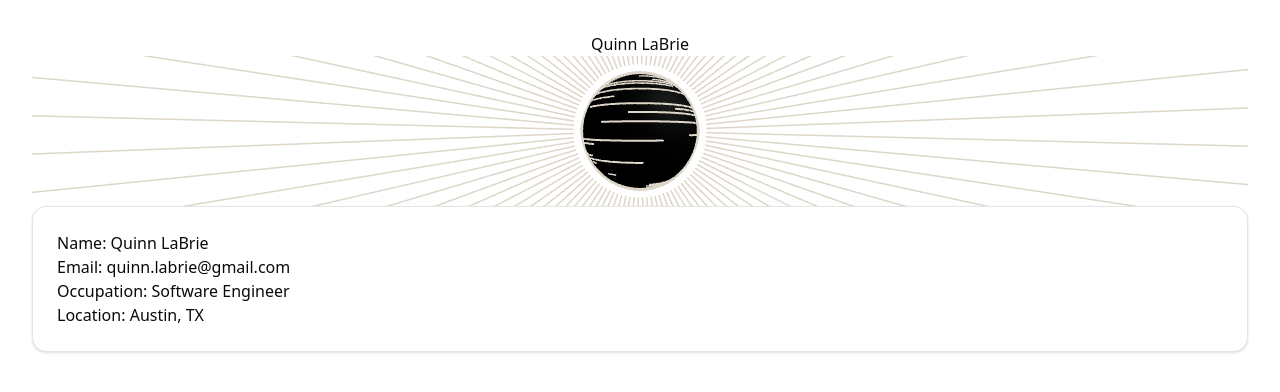
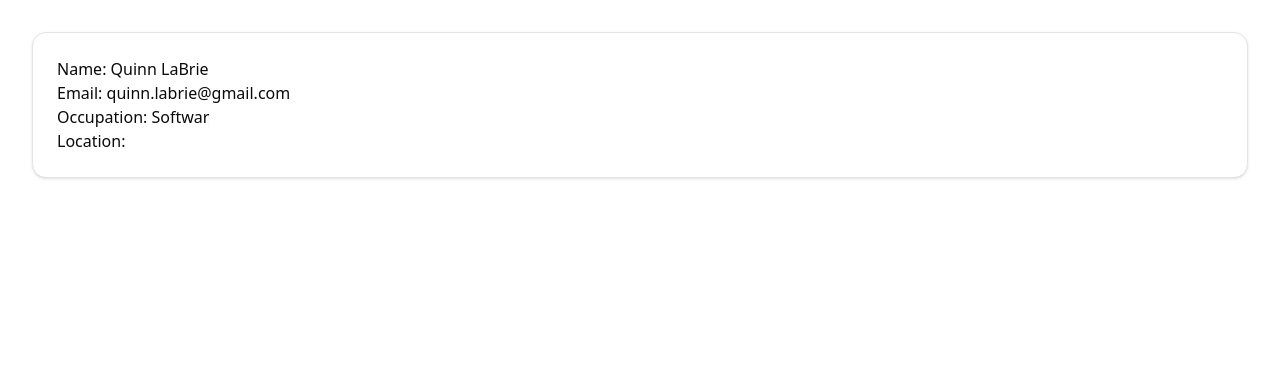
Before and after one commit to quinn-labrie/personal-page, a React (Vite) app: page / in a window 1280 px wide. Shown: the top 392 px of the page. Built offline with nearby package versions, Linux system fonts and the light colour scheme.

Commit message:
refined typingtext component, removed three

```diff
--- a/package.json
+++ b/package.json
@@ -10,8 +10,6 @@
 		"preview": "vite preview"
 	},
 	"dependencies": {
-    "@react-three/drei": "^10.0.7",
-    "@react-three/fiber": "^9.1.2",
 		"@tailwindcss/vite": "^4.1.5",
 		"class-variance-authority": "^0.7.1",
 		"clsx": "^2.1.1",
@@ -19,15 +17,13 @@
 		"react": "^19.0.0",
 		"react-dom": "^19.0.0",
 		"tailwind-merge": "^3.2.0",
-    "tailwindcss": "^4.1.5",
-    "three": "^0.176.0"
+		"tailwindcss": "^4.1.5"
 	},
 	"devDependencies": {
 		"@eslint/js": "^9.22.0",
 		"@types/node": "^22.15.3",
 		"@types/react": "^19.0.10",
 		"@types/react-dom": "^19.0.4",
-    "@types/three": "^0.176.0",
 		"@vitejs/plugin-react": "^4.3.4",
 		"eslint": "^9.22.0",
 		"eslint-plugin-react-hooks": "^5.2.0",
--- a/src/App.tsx
+++ b/src/App.tsx
@@ -1,13 +1,10 @@
 import './App.css';
 import Info from './components/Info';
-import OminousOrbScene from './components/OminousOrb';
 import { ThemeProvider } from './components/ThemeProvider';
 
 function App() {
 	return (
 		<ThemeProvider>
-			<div>Quinn LaBrie</div>
-			<OminousOrbScene />
 			<Info />
 		</ThemeProvider>
 	);
--- a/src/components/Info.tsx
+++ b/src/components/Info.tsx
@@ -1,37 +1,37 @@
 import TypingText from './TypingText';
 import { Card, CardContent } from './ui/card';
+import { useState } from 'react';
 
 export default function Info() {
-	const text = {
-		name: 'Quinn LaBrie',
-		email: 'quinn.labrie@gmail.com',
-		occupation: 'Software Engineer',
-		location: 'Austin, TX',
+	const textItems = [
+		{ label: 'Name', text: 'Quinn LaBrie' },
+		{ label: 'Email', text: 'quinn.labrie@gmail.com' },
+		{ label: 'Occupation', text: 'Software Engineer' },
+		{ label: 'Location', text: 'Austin, TX' },
+	];
+
+	const [activeLineIndex, setActiveLineIndex] = useState(0);
+
+	const handleLineComplete = () => {
+		setActiveLineIndex((prev) => prev + 1);
 	};
 
 	return (
 		<Card className="items-start">
 			<CardContent className="flex flex-col items-start">
-				<TypingText
-					label="Name"
-					text={text.name}
-					delay={0}
-				/>
-				<TypingText
-					label="Email"
-					text={text.email}
-					delay={1000}
-				/>
-				<TypingText
-					label="Occupation"
-					text={text.occupation}
-					delay={2000}
-				/>
-				<TypingText
-					label="Location"
-					text={text.location}
-					delay={3000}
-				/>
+				{textItems.map((item, index) => (
+					<TypingText
+						key={item.label}
+						label={item.label}
+						text={item.text}
+						startTyping={index <= activeLineIndex}
+						onComplete={
+							index === activeLineIndex
+								? handleLineComplete
+								: undefined
+						}
+					/>
+				))}
 			</CardContent>
 		</Card>
 	);
--- a/src/components/OminousOrb.tsx
+++ /dev/null
@@ -1,199 +0,0 @@
-import { Line, Outlines } from '@react-three/drei';
-import { Canvas, useFrame } from '@react-three/fiber';
-import { useEffect, useMemo, useReducer, useRef, useState } from 'react';
-import * as THREE from 'three';
-
-interface AnimationState {
-	progress: number;
-	duration: number;
-	startTime: number;
-	baseSpeed: number;
-	maxSpeedMultiplier: number;
-}
-function OminousOrb() {
-	const groupRef = useRef<THREE.Group>(null);
-	const orbRef = useRef<THREE.Mesh>(null);
-	const containerRef = useRef<THREE.Group>(null);
-	const radiatingLinesRef = useRef<THREE.Group>(null);
-	const [animating, setAnimating] = useState(false);
-	const animationRef = useRef<AnimationState>({
-		progress: 0,
-		duration: 1,
-		startTime: 0,
-		baseSpeed: 0.01,
-		maxSpeedMultiplier: 10,
-	});
-
-	const [animate, dispatch] = useReducer((animate: number) => {
-		return ++animate;
-	}, 0);
-
-	useEffect(() => {
-		if (animate) {
-			setAnimating(true);
-			animationRef.current.startTime = Date.now();
-			animationRef.current.progress = 0;
-		}
-	}, [animate]);
-
-	const orbLines = useMemo(() => {
-		const radius = 3.01;
-		const segments = 64;
-		const rings = 50;
-
-		const linesData = [];
-
-		for (let i = 1; i < rings; i++) {
-			const phi = (Math.PI * i) / rings;
-			const y = radius * Math.cos(phi);
-
-			const lineLength = Math.random() * 0.5;
-			const lineOffset = Math.random();
-
-			const linePoints = [];
-
-			const startAngle = Math.PI * lineOffset * 2;
-			const endAngle = startAngle + Math.PI * lineLength * 2;
-
-			const arcSegments = Math.floor(segments * lineLength);
-
-			for (let j = 0; j <= arcSegments; j++) {
-				const theta =
-					startAngle + (endAngle - startAngle) * (j / arcSegments);
-				const x = radius * Math.sin(phi) * Math.cos(theta);
-				const z = radius * Math.sin(phi) * Math.sin(theta);
-
-				linePoints.push(new THREE.Vector3(x, y, z));
-			}
-
-			linesData.push(linePoints);
-		}
-
-		return linesData;
-	}, []);
-
-	const radiatingLines = useMemo(() => {
-		const orbRadius = 3;
-		const startDistance = orbRadius + 0.7;
-		const numLines = 100;
-		const maxLength = 100;
-
-		const lines = [];
-
-		for (let i = 0; i < numLines; i++) {
-			const angle = (i / numLines) * Math.PI * 2;
-			const startX = Math.cos(angle) * startDistance;
-			const startY = Math.sin(angle) * startDistance;
-
-			const endX = Math.cos(angle) * (startDistance + maxLength);
-			const endY = Math.sin(angle) * (startDistance + maxLength);
-
-			lines.push([
-				new THREE.Vector3(startX, startY, 0),
-				new THREE.Vector3(endX, endY, 0),
-			]);
-		}
-
-		return lines;
-	}, []);
-
-	const easeInOutQuad = (t: number): number => {
-		return t < 0.5 ? 2 * t * t : 1 - Math.pow(-2 * t + 2, 2) / 2;
-	};
-
-	useFrame(() => {
-		if (groupRef.current) {
-			let rotationSpeed = animationRef.current.baseSpeed;
-
-			if (animating) {
-				const elapsed =
-					(Date.now() - animationRef.current.startTime) / 1000;
-				const { duration, maxSpeedMultiplier } = animationRef.current;
-
-				if (elapsed >= duration) {
-					setAnimating(false);
-				} else {
-					animationRef.current.progress = elapsed / duration;
-
-					const t = animationRef.current.progress;
-					let speedFactor;
-
-					if (t < 0.5) {
-						speedFactor = easeInOutQuad(t * 2) * maxSpeedMultiplier;
-					} else {
-						speedFactor =
-							easeInOutQuad((1 - t) * 2) * maxSpeedMultiplier;
-					}
-
-					rotationSpeed =
-						animationRef.current.baseSpeed * (1 + speedFactor);
-				}
-			}
-
-			groupRef.current.rotation.y += rotationSpeed;
-
-			if (radiatingLinesRef.current) {
-				radiatingLinesRef.current.rotation.z += rotationSpeed * 0.05;
-			}
-		}
-	});
-
-	return (
-		<group ref={containerRef}>
-			<group ref={groupRef}>
-				<mesh
-					ref={orbRef}
-					castShadow
-					receiveShadow
-					onClick={dispatch}
-				>
-					<sphereGeometry args={[3, 32, 32]} />
-					<meshStandardMaterial
-						color={'#121414'}
-						roughness={0.7}
-						metalness={0.1}
-					/>
-					<Outlines
-						thickness={3}
-						color="#efdbbd"
-					/>
-				</mesh>
-
-				{orbLines.map((points, index) => (
-					<Line
-						key={index}
-						points={points}
-						color="#efdbbd"
-						lineWidth={2}
-						castShadow
-					/>
-				))}
-			</group>
-			<group ref={radiatingLinesRef}>
-				{radiatingLines.map((points, index) => (
-					<Line
-						key={`radiating-${index}`}
-						points={points}
-						color="#efdbbd"
-						lineWidth={1.5}
-						dashed={false}
-					/>
-				))}
-			</group>
-		</group>
-	);
-}
-
-function OminousOrbScene() {
-	return (
-		<Canvas camera={{ position: [0, 0, 10], fov: 45 }}>
-			<directionalLight
-				position={[5, 5, 3]}
-				intensity={1.5}
-			/>
-			<OminousOrb />
-		</Canvas>
-	);
-}
-
-export default OminousOrbScene;
--- a/src/components/TypingText.tsx
+++ b/src/components/TypingText.tsx
@@ -1,34 +1,55 @@
-import { useEffect, useState } from 'react';
+import { useEffect, useState, useRef } from 'react';
+import './typing-cursor.css';
+
+interface TypingTextProps {
+	label: string;
+	text: string;
+	startTyping: boolean;
+	onComplete?: () => void;
+}
 
 export default function TypingText({
 	label,
 	text,
-	delay,
-}: {
-	label: string;
-	text: string;
-	delay: number;
-}) {
+	startTyping,
+	onComplete,
+}: TypingTextProps) {
 	const [displayedText, setDisplayedText] = useState('');
+	const [isTyping, setIsTyping] = useState(false);
+	const hasTypedRef = useRef(false);
 
 	useEffect(() => {
-		const timeout = setTimeout(() => {
+		if (hasTypedRef.current) {
+			setDisplayedText(text);
+			return;
+		}
+
+		if (startTyping && !hasTypedRef.current) {
+			setIsTyping(true);
 			let i = 0;
 			const typing = setInterval(() => {
 				setDisplayedText(text.substring(0, i));
 				i++;
-				if (i > text.length) clearInterval(typing);
-			}, 50);
+				if (i > text.length) {
+					clearInterval(typing);
+					setIsTyping(false);
+					hasTypedRef.current = true;
+					if (onComplete) {
+						setTimeout(onComplete, 500);
+					}
+				}
+			}, 100);
 
 			return () => clearInterval(typing);
-		}, delay);
-
-		return () => clearTimeout(timeout);
-	}, [text, delay]);
+		}
+	}, [text, startTyping, onComplete]);
 
 	return (
 		<p>
-			{label}: {displayedText}
+			{label}:{' '}
+			<span className={`typing-text ${isTyping ? 'typing' : 'finished'}`}>
+				{displayedText}
+			</span>
 		</p>
 	);
 }
--- /dev/null
+++ b/src/components/typing-cursor.css
@@ -0,0 +1,27 @@
+.typing-text {
+	position: relative;
+}
+
+.typing-text.typing::after {
+	content: '|';
+	position: absolute;
+	right: -4px;
+	animation: blink 0.7s infinite;
+}
+
+.typing-text.finished::after {
+	content: '|';
+	position: absolute;
+	right: -4px;
+	opacity: 0;
+}
+
+@keyframes blink {
+	0%,
+	100% {
+		opacity: 1;
+	}
+	50% {
+		opacity: 0;
+	}
+}
```
Also changed, not shown: 1 other file (tests, documents, lock files or other folders). Lines whose indentation alone changed are shown as unchanged.
